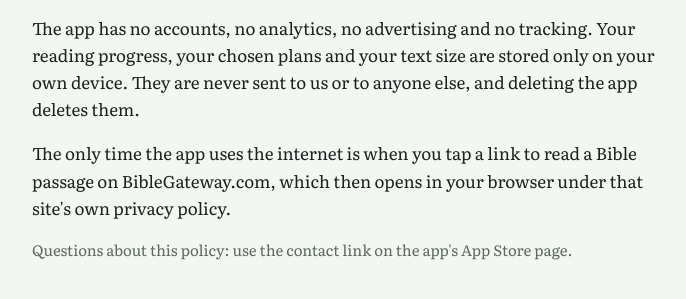
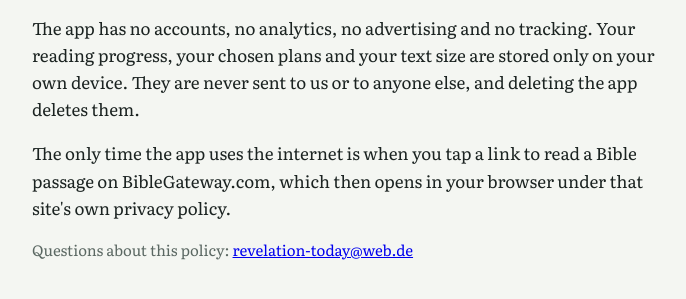
Before and after one commit to revelation-today/parents, a website: page web/privacy.html in a window 1280 px wide. Shown: the part 123-422 px from the top of the page, without its empty margins (285-971 px from the left). Drawn offline with Linux system fonts and the light colour scheme.

Commit message:
Give the privacy page a contact address
Co-Authored-By: Claude Opus 5 <noreply@anthropic.com>

```diff
--- a/web/privacy.html
+++ b/web/privacy.html
@@ -20,7 +20,7 @@ p{margin:0 0 1em}.muted{color:var(--muted);font-size:15px}
 <p><strong>Like a Father, As a Mother</strong> collects no personal data.</p>
 <p>The app has no accounts, no analytics, no advertising and no tracking. Your reading progress, your chosen plans and your text size are stored only on your own device. They are never sent to us or to anyone else, and deleting the app deletes them.</p>
 <p>The only time the app uses the internet is when you tap a link to read a Bible passage on BibleGateway.com, which then opens in your browser under that site's own privacy policy.</p>
-<p class="muted">Questions about this policy: use the contact link on the app's App Store page.</p>
+<p class="muted">Questions about this policy: <a href="mailto:revelation-today@web.de">revelation-today@web.de</a></p>
 </main>
 </body>
 </html>
```
Also changed, not shown: README.md.
